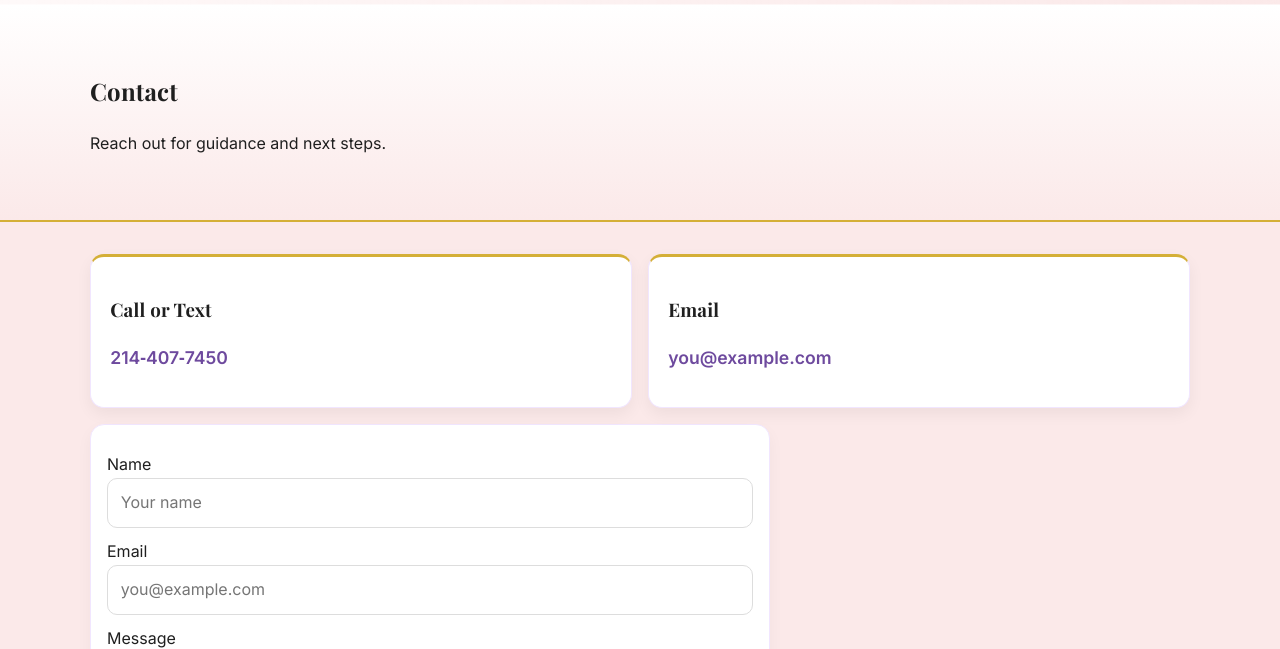
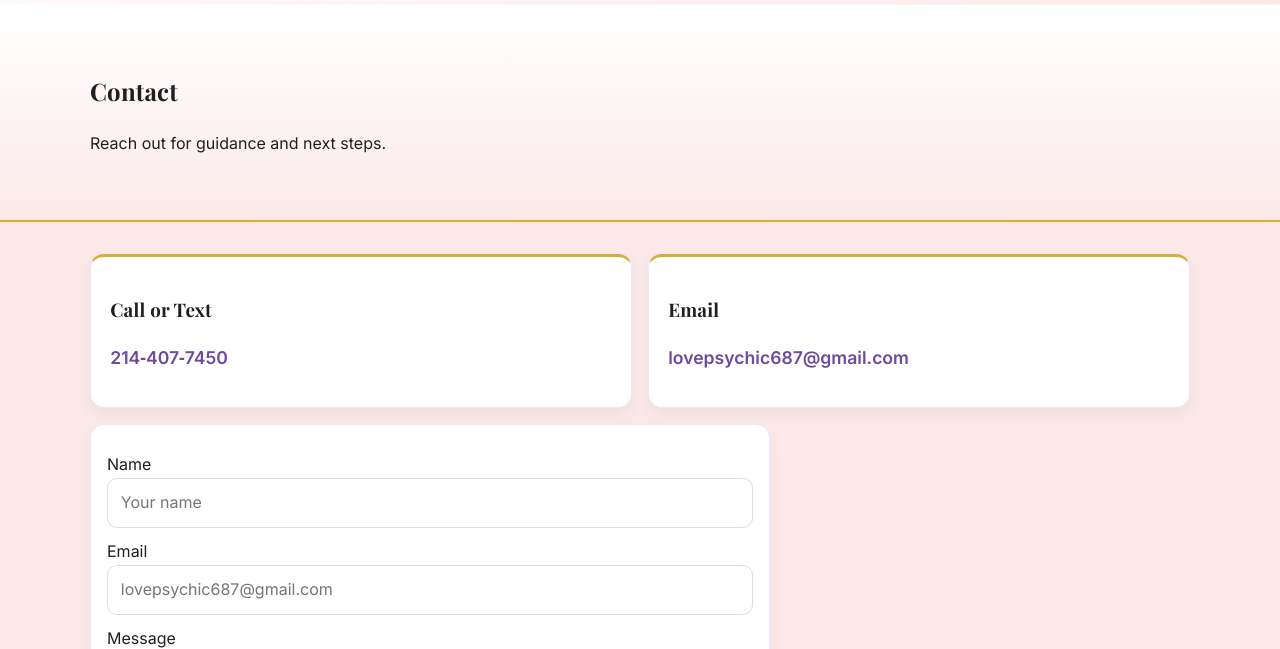
Before and after one commit to samanthatiger21-cmd/https-psychicchakraboutique.com-, a plain HTML site: page contact.html in a window 1280 px wide. Shown: the part 72-721 px from the top of the page. Drawn offline with nearby package versions, Linux system fonts and the light colour scheme.

Commit message:
Update contact email and form action Lovepsychic687@gmail.com
Replace the visible email line: Original: <p><a class="big-link" href="mailto:you@example.com">you@example.com</a></p> Replace with:
<p><a class="big-link" href="mailto:Lovepsychic687@gmail.com">Lovepsychic687@gmail.com</a></p>
Replace the form action: Original: <form class="card-form" action="mailto:you@example.com" method="post" enctype="text/plain"> Replace with:
<form class="card-form" action="mailto:Lovepsychic687@gmail.com" method="post" enctype="text/plain">
Replace the email input placeholder: Original: <input required type="email" name="email" placeholder="you@example.com" /> Replace with: <input required type="email" name="email" placeholder="Lovepsychic687@gmail.com" />

```diff
--- a/contact.html
+++ b/contact.html
@@ -41,16 +41,16 @@
     </div>
     <div class="card">
       <h3>Email</h3>
-      <p><a class="big-link" href="mailto:you@example.com">you@example.com</a></p>
+      <p><a class="big-link" href="mailto:lovepsychic687@gmail.com">lovepsychic687@gmail.com</a></p>
     </div>
   </div>
 
-  <form class="card-form" action="mailto:you@example.com" method="post" enctype="text/plain">
+  <form class="card-form" action="mailto:lovepsychic687@gmail.com" method="post" enctype="text/plain">
     <label>Name
       <input required type="text" name="name" placeholder="Your name" />
     </label>
     <label>Email
-      <input required type="email" name="email" placeholder="you@example.com" />
+      <input required type="email" name="email" placeholder="lovepsychic687@gmail.com" />
     </label>
     <label>Message
       <textarea name="message" rows="6" placeholder="How can I help?"></textarea>
```
